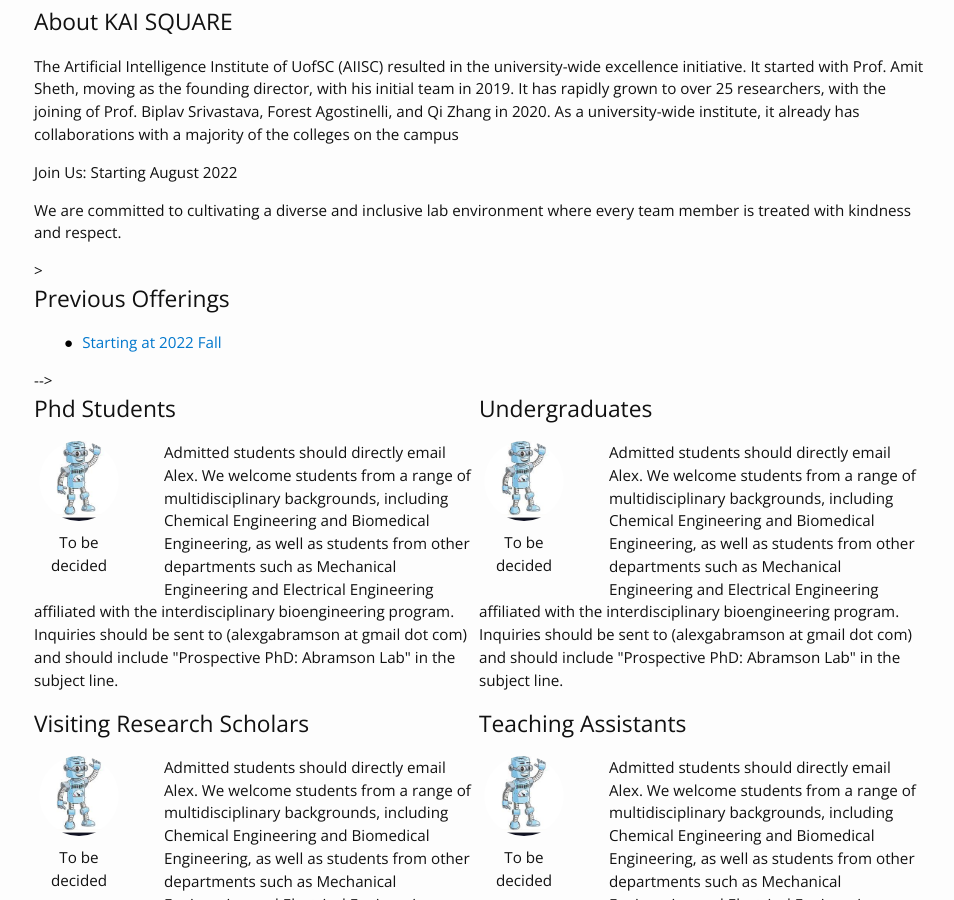
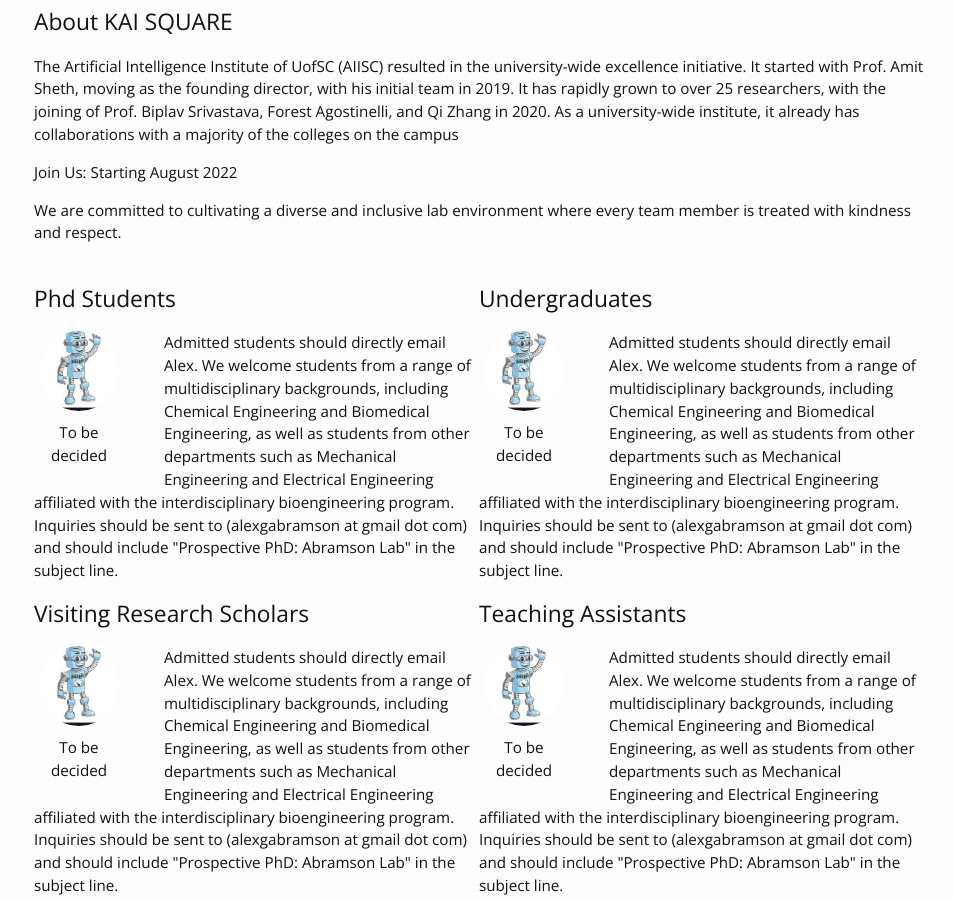
Before and after one commit to KAIsquare-UMBC/KAIsquare-UMBC, a Jekyll site: the page built from index.md, in a window 1280 px wide and 900 px high, scrolled down 420 px. Shown: the whole window, without its empty margins (161-1115 px from the left). Built offline with Jekyll 4.4.1, drawn with Linux system fonts in a browser that asks for light colours; nearby versions of some CDN libraries.

Commit message:
Update home.html

```diff
--- a/_layouts/home.html
+++ b/_layouts/home.html
@@ -21,15 +21,7 @@ layout: default
     {{ content }}
 
 
-     <!--> {% if site.data.previous_offering and site.data.previous_offering.offerings and site.data.previous_offering.offerings.size > 0 %}
-    ><h2>Previous Offerings</h2>
-    <ul class="previous-offerings">
-    {% for offer in site.data.previous_offering.offerings %}
-    <li><a href="{{ offer.url }}">{{offer.title}}</a></li>
-    {% endfor %}
-    </ul>
-    {% endif %}
-     -->
+
     <br>
     <div>
 
```
